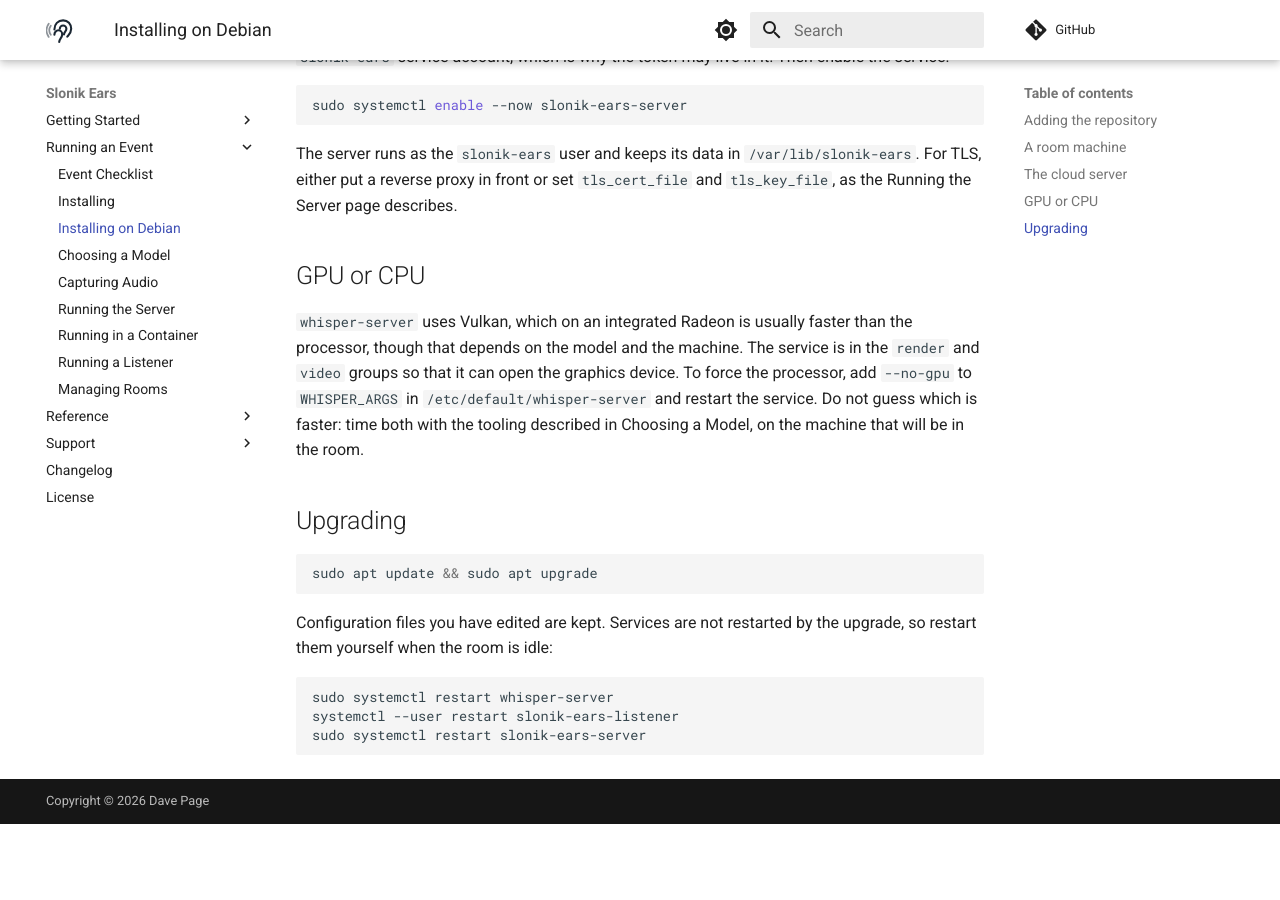
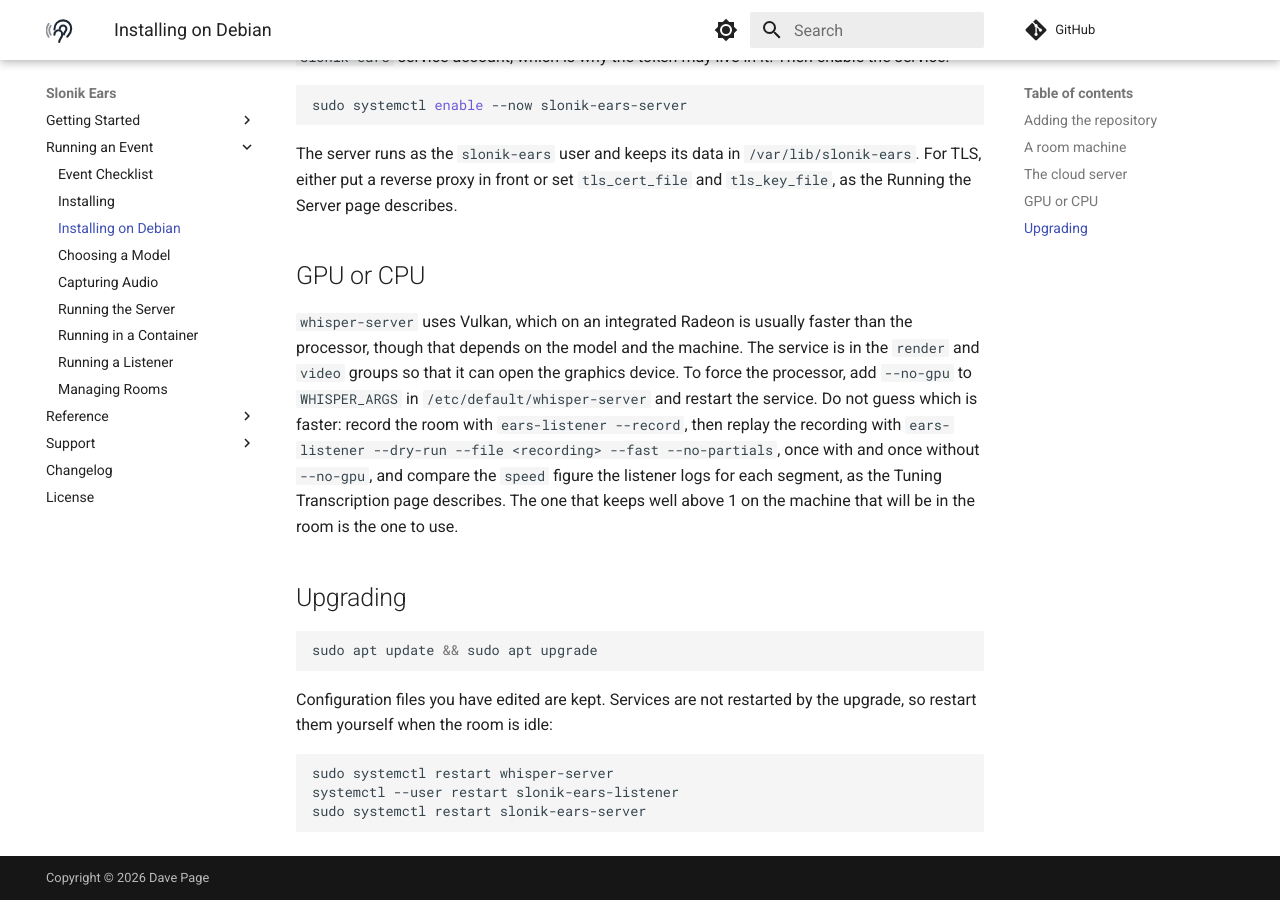
Before and after one commit to dpage/slonik-ears, an MkDocs documentation site: the page built from docs/debian.md, in a window 1280 px wide and 900 px high, scrolled down 1886 px. Built offline with MkDocs 1.6.1 and Material for MkDocs 9.7.7, drawn with Linux system fonts in a browser that asks for light colours; comment, search, counter and statistics services are not loaded; before the commit the page ends 2710 px from its top, so only the background shows below that.

```diff
--- a/docs/debian.md
+++ b/docs/debian.md
@@ -110,8 +110,13 @@
 machine. The service is in the `render` and `video` groups so that it can
 open the graphics device. To force the processor, add `--no-gpu` to
 `WHISPER_ARGS` in `/etc/default/whisper-server` and restart the
-service. Do not guess which is faster: time both with the tooling
-described in Choosing a Model, on the machine that will be in the room.
+service. Do not guess which is faster: record the room with
+`ears-listener --record`, then replay the recording with
+`ears-listener --dry-run --file <recording> --fast --no-partials`, once
+with and once without `--no-gpu`, and compare the `speed` figure the
+listener logs for each segment, as the Tuning Transcription page
+describes. The one that keeps well above 1 on the machine that will be in
+the room is the one to use.
 
 ## Upgrading
 
```
Also changed, not shown: 1 other file.
